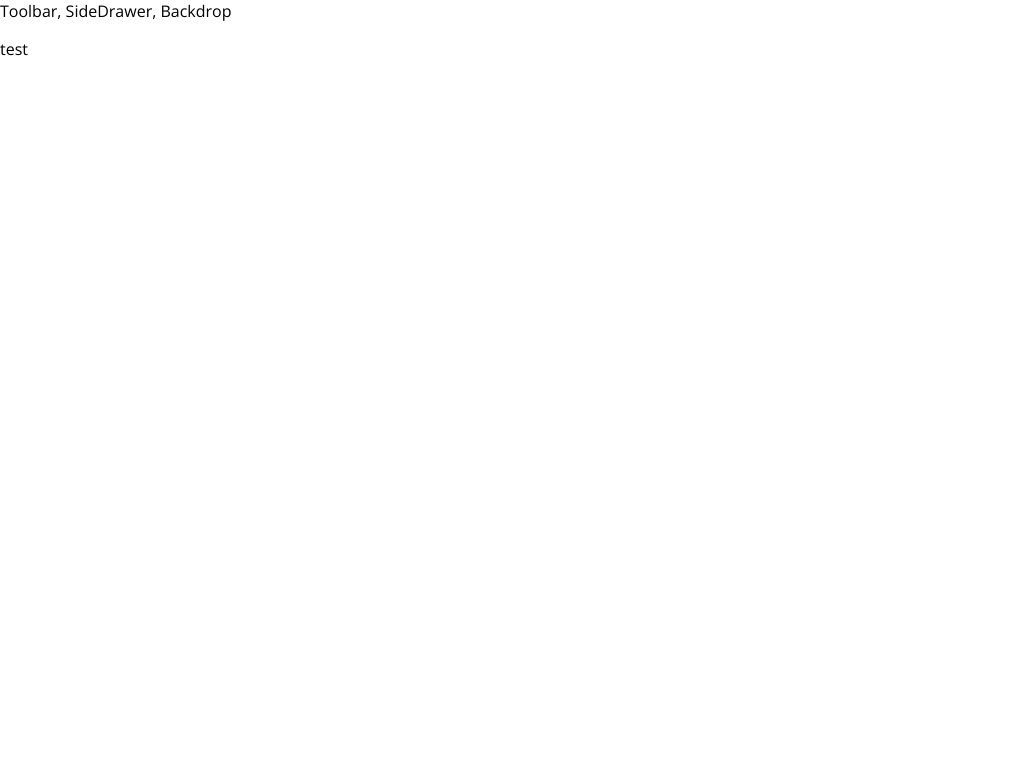
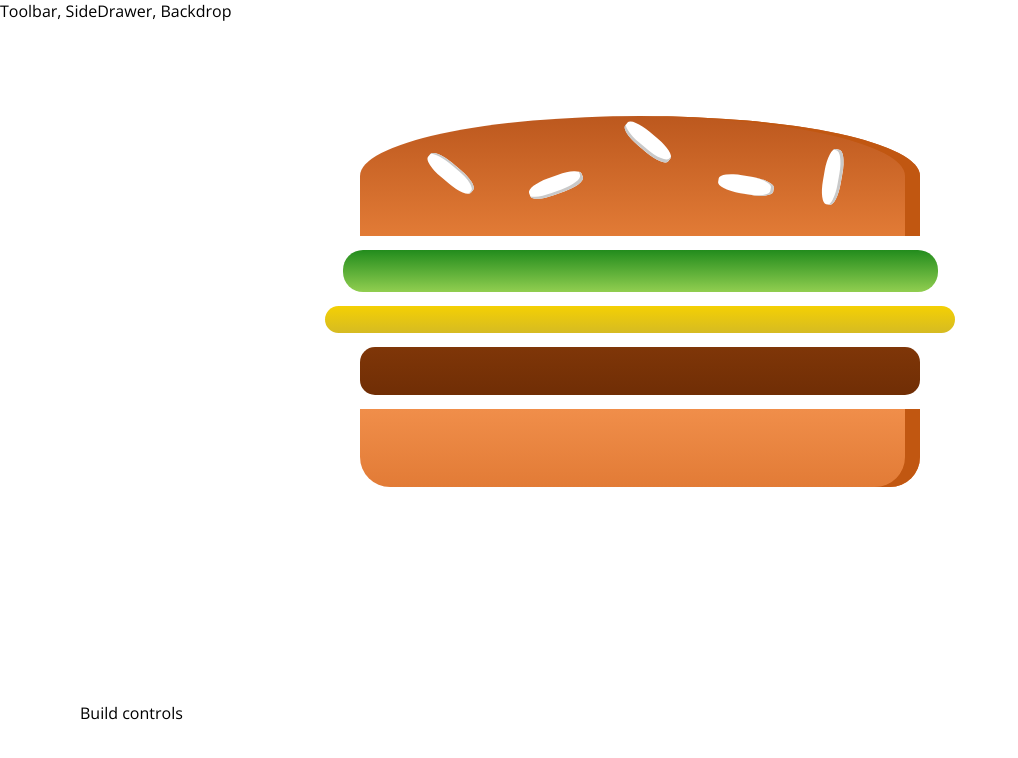
Before and after one commit to yousefalsatouf/burger-app-react, a React app: page / in a window 1280 px wide. Shown: the top 758 px of the page, without its empty margins (0-1018 px from the left). Built offline with nearby package versions, Linux system fonts and the light colour scheme.

Commit message:
burger ingredients are done, but in the hard way in the next commit it will be in a dynamic way

```diff
--- a/package.json
+++ b/package.json
@@ -31,6 +31,7 @@
     "postcss-flexbugs-fixes": "3.2.0",
     "postcss-loader": "2.0.8",
     "promise": "8.0.1",
+    "prop-types": "^15.7.2",
     "raf": "3.4.0",
     "react": "^16.11.0",
     "react-dev-utils": "^5.0.1",
--- a/src/App.js
+++ b/src/App.js
@@ -1,4 +1,5 @@
 import React, { Component } from 'react';
+import BurgerBuilder from "./containers/BurgerBuilder/BurgerBuilder";
 import Layout from "./components/Layout/Layout";
 
 class App extends Component
@@ -7,7 +8,7 @@
         return (
             <div>
                 <Layout>
-                    <p>test</p>
+                    <BurgerBuilder/>
                 </Layout>
             </div>
         );
--- /dev/null
+++ b/src/components/Burger/Burger.css
@@ -0,0 +1,37 @@
+.Burger
+{
+    width: 100%;
+    margin: auto;
+    height: 250px;
+    overflow: scroll;
+    text-align: center;
+    font-weight: bold;
+    font-size: 1.2rem;
+}
+
+@media (min-width: 500px) and (min-height: 400px)
+{
+    .Burger
+    {
+        width: 350px;
+        height: 300px;
+    }
+}
+
+@media (min-width: 500px) and (min-height: 401px)
+{
+    .Burger
+    {
+        width: 450px;
+        height: 400px;
+    }
+}
+
+@media (min-width: 1000px) and (min-height: 700px)
+{
+    .Burger
+    {
+        width: 700px;
+        height: 600px;
+    }
+}
--- /dev/null
+++ b/src/components/Burger/Burger.js
@@ -0,0 +1,22 @@
+import React from 'react';
+import classes from './Burger.css'
+import Aux from "../../hoc/Auxiliary";
+import BurgerIngredient from "./BurgerIngredient/BurgerIngredient";
+
+const Burger = () =>
+{
+    return(
+        <Aux>
+            <div className={classes.Burger}>
+                <BurgerIngredient type="bread-top" />
+                <BurgerIngredient type="salad" />
+                <BurgerIngredient type="cheese" />
+                <BurgerIngredient type="meat" />
+                <BurgerIngredient type="bread-bottom" />
+
+            </div>
+        </Aux>
+    );
+};
+
+export default Burger;
--- /dev/null
+++ b/src/components/Burger/BurgerIngredient/BurgerIngredient.css
@@ -0,0 +1,113 @@
+.BreadBottom {
+    height: 13%;
+    width: 80%;
+    background: linear-gradient(#F08E4A, #e27b36);
+    border-radius: 0 0 30px 30px;
+    box-shadow: inset -15px 0 #c15711;
+    margin: 2% auto;
+}
+
+.BreadTop {
+    height: 20%;
+    width: 80%;
+    background: linear-gradient(#bc581e, #e27b36);
+    border-radius: 50% 50% 0 0;
+    box-shadow: inset -15px 0 #c15711;
+    margin: 2% auto;
+    position: relative;
+}
+
+.Seeds1 {
+    width: 10%;
+    height: 15%;
+    position: absolute;
+    background-color: white;
+    left: 30%;
+    top: 50%;
+    border-radius: 40%;
+    transform: rotate(-20deg);
+    box-shadow: inset -2px -3px #c9c9c9;
+}
+
+.Seeds1:after {
+    content: "";
+    width: 100%;
+    height: 100%;
+    position: absolute;
+    background-color: white;
+    left: -170%;
+    top: -260%;
+    border-radius: 40%;
+    transform: rotate(60deg);
+    box-shadow: inset -1px 2px #c9c9c9;
+  }
+
+.Seeds1:before {
+    content: "";
+    width: 100%;
+    height: 100%;
+    position: absolute;
+    background-color: white;
+    left: 180%;
+    top: -50%;
+    border-radius: 40%;
+    transform: rotate(60deg);
+    box-shadow: inset -1px -3px #c9c9c9;
+  }
+
+  .Seeds2 {
+    width: 10%;
+    height: 15%;
+    position: absolute;
+    background-color: white;
+    left: 64%;
+    top: 50%;
+    border-radius: 40%;
+    transform: rotate(10deg);
+    box-shadow: inset -3px 0 #c9c9c9;
+  }
+
+  .Seeds2:before {
+    content: "";
+    width: 100%;
+    height: 100%;
+    position: absolute;
+    background-color: white;
+    left: 150%;
+    top: -130%;
+    border-radius: 40%;
+    transform: rotate(90deg);
+    box-shadow: inset 1px 3px #c9c9c9;
+  }
+
+
+.Meat {
+    width: 80%;
+    height: 8%;
+    background: linear-gradient(#7f3608, #702e05);
+    margin: 2% auto;
+    border-radius: 15px;
+}
+
+.Cheese {
+    width: 90%;
+    height: 4.5%;
+    margin: 2% auto;
+    background: linear-gradient(#f4d004, #d6bb22);
+    border-radius: 20px;
+}
+
+.Salad {
+    width: 85%;
+    height: 7%;
+    margin: 2% auto;
+    background: linear-gradient(#228c1d, #91ce50);
+    border-radius: 20px;
+}
+
+.Bacon {
+    width: 80%;
+    height: 3%;
+    background: linear-gradient(#bf3813, #c45e38);
+    margin: 2% auto;
+}
--- /dev/null
+++ b/src/components/Burger/BurgerIngredient/BurgerIngredient.js
@@ -0,0 +1,47 @@
+import React, { Component } from 'react';
+import classes from './BurgerIngredient.css';
+import PropTypes from 'prop-types'; //to verify the prop types
+
+class BurgerIngredient extends Component
+{
+    render()
+    {
+        let ingredient = null;
+
+        switch (this.props.type) {
+            case ('bread-bottom'):
+                ingredient = <div className={classes.BreadBottom}></div>;
+                break;
+            case ('bread-top'):
+                ingredient = (<div className={classes.BreadTop}>
+                    <div className={classes.Seeds1}></div>
+                    <div className={classes.Seeds2}></div>
+                </div>);
+                break;
+            case ('meat'):
+                ingredient = <div className={classes.Meat}></div>;
+                break;
+            case ('cheese'):
+                ingredient = <div className={classes.Cheese}></div>;
+                break;
+            case ('salad'):
+                ingredient = <div className={classes.Salad}></div>;
+                break;
+            case ('bacon'):
+                ingredient = <div className={classes.Bacon}></div>;
+                break;
+            default:
+                ingredient = null;
+        }
+
+        return ingredient;
+    }
+}
+
+//to do prop types validation  on ur class or function to validate should be string or number ect ..
+
+BurgerIngredient.propTypes =
+{
+    type: PropTypes.string.isRequired
+};
+export default BurgerIngredient;
--- /dev/null
+++ b/src/components/Layout/Layout.css
@@ -0,0 +1,4 @@
+.content
+{
+    margin: 5rem;
+}
--- a/src/components/Layout/Layout.js
+++ b/src/components/Layout/Layout.js
@@ -1,10 +1,11 @@
 import React from 'react';
+import classes from './Layout.css'; //this guy here helps me to get classes from the css file
 import Aux from "../../hoc/Auxiliary";
 
 const Layout = ( props ) => (
     <Aux>
         <div>Toolbar, SideDrawer, Backdrop</div>
-        <main>
+        <main className={ classes.content }>
             { props.children }
         </main>
     </Aux>
--- /dev/null
+++ b/src/containers/BurgerBuilder/BurgerBuilder.js
@@ -0,0 +1,19 @@
+import React, { Component } from 'react';
+import Aux from "../../hoc/Auxiliary";
+import Burger from "../../components/Burger/Burger";
+
+class BurgerBuilder extends Component
+{
+    render()
+    {
+        return (
+            <Aux>
+               <Burger/>
+                <div>Build controls</div>
+            </Aux>
+        );
+    }
+}
+
+
+export default BurgerBuilder;
--- a/src/hoc/Auxiliary.js
+++ b/src/hoc/Auxiliary.js
@@ -1,3 +1,3 @@
-const Aux = (props) => props.children;
+const Aux = (props) => props.children;// to wrap everything inside it as container
 
 export default Aux;
```
Also changed, not shown: 1 other file (tests, documents, lock files or other folders).
